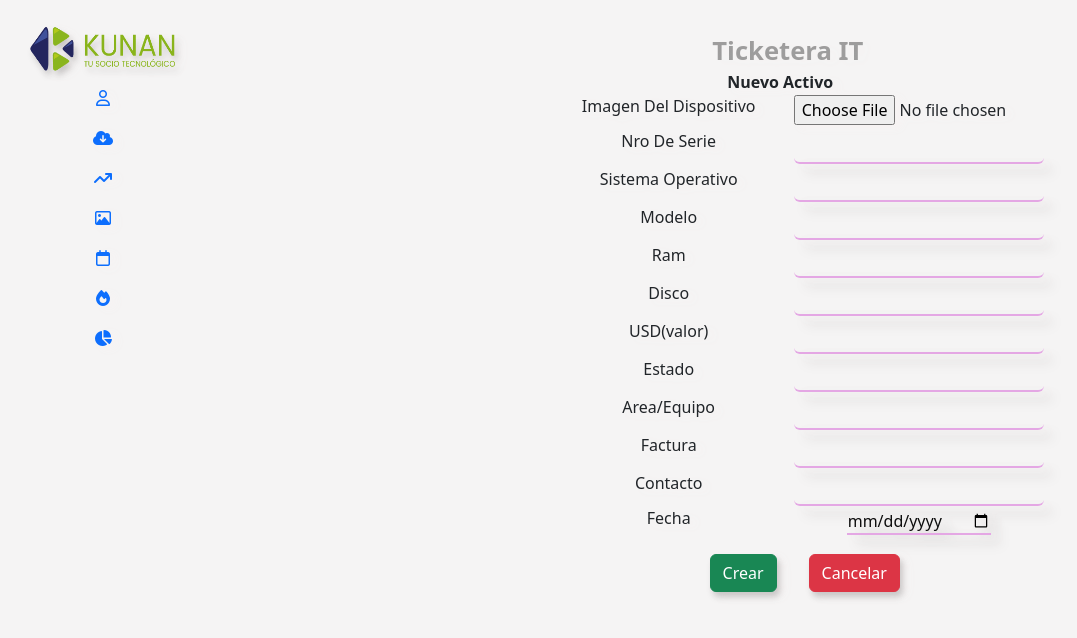
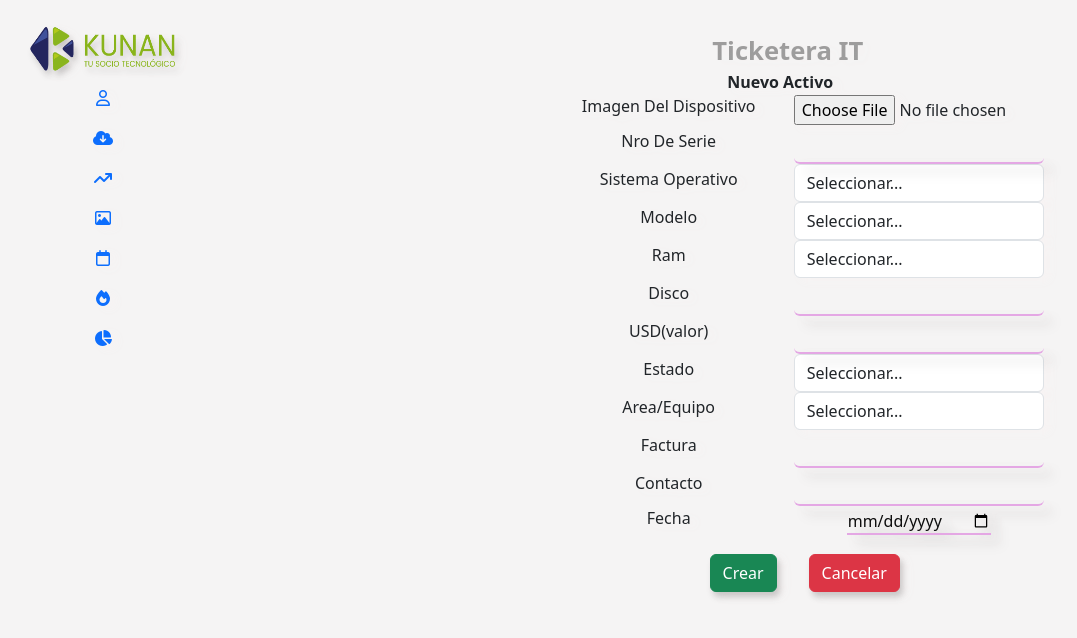
Before and after one commit to JuanPSuarez/KUNAN_IPET57_Ticketera, a React (Vite) app: page /create_activos in a window 1280 px wide. Shown: the top 638 px of the page, without its empty margins (0-1077 px from the left). Built offline with nearby package versions, Linux system fonts and the light colour scheme.

Commit message:
agregando desplegables

```diff
--- a/package.json
+++ b/package.json
@@ -10,6 +10,7 @@
     "preview": "vite preview"
   },
   "dependencies": {
+    "firebase": "^10.3.1",
     "react": "^18.2.0",
     "react-dom": "^18.2.0",
     "react-icons": "^4.11.0",
--- a/src/component/create_activos/create_activos.css
+++ b/src/component/create_activos/create_activos.css
@@ -1,6 +1,8 @@
 body {
     background: rgb(245, 244, 244);
     filter: drop-shadow(6px 3px 4px #f7f3f3);
+    margin: 0%;
+    padding: 0%;
   }
 
 .fondo_activos{
--- a/src/component/create_activos/create_activos.jsx
+++ b/src/component/create_activos/create_activos.jsx
@@ -174,7 +174,7 @@ function Create_activos() {
               </div>
 
               <div className="row-a col-lg-8 d-inline-block mini_w form">
-                <input
+                <select
                   titulo="Sistema Operativo"
                   type="text"
                   className={`form-control ${
@@ -185,7 +185,13 @@ function Create_activos() {
                   value={formData.sistema}
                   onChange={handleChange}
                   style={{ flex: "2" }}
-                />
+                >
+                  <option value="">Seleccionar...</option>
+                  <option value="window">Window</option>
+                  <option value="linux">Linux</option>
+                  <option value="ubuntu">Ubuntu</option>
+                  <option value="otro">Otro</option>
+                </select>
                 {errors.sistema && (
                   <div className="invalid-feedback">{errors.sistema}</div>
                 )}
@@ -204,9 +210,8 @@ function Create_activos() {
               </div>
 
               <div className="row-a col-lg-8 d-inline-block mini_w form">
-                <input
+                <select
                   titulo="Modelo"
-                  type="text"
                   className={`form-control ${
                     errors.modelo ? "is-invalid" : ""
                   }`}
@@ -215,7 +220,36 @@ function Create_activos() {
                   value={formData.modelo}
                   onChange={handleChange}
                   style={{ flex: "2" }}
-                />
+                >
+                  <option value="">Seleccionar...</option>
+                  <option value="intel">11th Gen Intel(R) Core(TM)</option>
+                  <option value="intel">Intel® Core™ i7-10510U CP</option>
+                  <option value="intel">core i7 10th gen</option>
+                  <option value="intel">Core I7 - 8 generación</option>
+                  <option value="intel">intel core i5 7th generation</option>
+                  <option value="intel">Core i5 - 8250U </option>
+                  <option value="amd">AMD Ryzen 5 3450</option>
+                  <option value="ins">Inspiron 14 </option>
+                  <option value="ins">Inspiron 14 i5</option>
+                  <option value="ins">Inspiron 14-3467</option>
+                  <option value="best">BEST T4 - i7</option>
+                  <option value="bes">BES PRO T5 - i5-1155G7 </option>
+                  <option value="bes">BES T4 - Core i5</option>
+                  <option value="bes">BES PRO T4 - i7-1195G7</option>
+                  <option value="bes">bes pro t4 - i7 10510U</option>
+                  <option value="lat">Latitude 5400</option>
+                  <option value="max">Max 1524 - I3 3120</option>
+                  <option value="max">Max 1524</option>
+                  <option value="max">MAX L5 i7</option>
+                  <option value="max">Max L5</option>
+                  <option value="bes">BES 15292</option>
+                  <option value="v">V330-15IKB</option>
+                  <option value="x">81AX</option>
+                  <option value="u">X540U</option>
+                  <option value="dell">Dell Inspiron 3480 - Intel core</option>
+                  <option value="otro">Otro</option>
+
+                </select>
                 {errors.modelo && (
                   <div className="invalid-feedback">{errors.modelo}</div>
                 )}
@@ -234,7 +268,7 @@ function Create_activos() {
               </div>
 
               <div className="row-a col-lg-8 d-inline-block mini_w form">
-                <input
+                <select
                   titulo="Ram"
                   type="text"
                   className={`form-control ${errors.ram ? "is-invalid" : ""}`}
@@ -243,7 +277,16 @@ function Create_activos() {
                   value={formData.ram}
                   onChange={handleChange}
                   style={{ flex: "2" }}
-                />
+                >
+                  <option value="">Seleccionar...</option>
+                  <option value="4GB">4GB</option>
+                  <option value="8GB">8GB</option>
+                  <option value="12GB">12GB</option>
+                  <option value="16GB">16GB</option>
+                  <option value="32GB">32GB</option>
+                  <option value="64GB">64GB</option>
+                  <option value="otro">Otro</option>
+                </select>
                 {errors.ram && (
                   <div className="invalid-feedback">{errors.ram}</div>
                 )}
@@ -318,7 +361,7 @@ function Create_activos() {
               </div>
 
               <div className="row-a col-lg-8 d-inline-block mini_w form">
-                <input
+                <select
                   titulo="Estado"
                   type="text"
                   className={`form-control ${
@@ -329,7 +372,11 @@ function Create_activos() {
                   value={formData.estado}
                   onChange={handleChange}
                   style={{ flex: "2" }}
-                />
+                >
+                  <option value="">Seleccionar...</option>
+                  <option value="nueva">Nueva</option>
+                  <option value="usada">Usada</option>
+                </select>
                 {errors.estado && (
                   <div className="invalid-feedback">{errors.estado}</div>
                 )}
@@ -348,7 +395,7 @@ function Create_activos() {
               </div>
 
               <div className="row-a col-lg-8 d-inline-block mini_w form">
-                <input
+                <select
                   titulo="Area"
                   type="text"
                   className={`form-control ${errors.area ? "is-invalid" : ""}`}
@@ -357,7 +404,37 @@ function Create_activos() {
                   value={formData.area}
                   onChange={handleChange}
                   style={{ flex: "2" }}
-                />
+                >
+                  <option value="">Seleccionar...</option>
+                  <option value="naranjax">Naranja X - Desarrollo</option>
+                  <option value="silmag">SILMAG - PowerBI</option>
+                  <option value="crmd">CRM - Desarrolador</option>
+                  <option value="crmt">CRM - TL</option>
+                  <option value="crma">CRM - Analista Funcional</option>
+                  <option value="wudb">Western Union - DBA</option>
+                  <option value="wub">Western Union - BPM </option>
+                  <option value="wus">Western Union - Sysadmin</option>
+                  <option value="wum">Western Union - Middleware</option>
+                  <option value="wud">Western Union - Desarrollador </option>
+                  <option value="staffa">STAFF - Administración</option>
+                  <option value="staffc">STAFF - Comercial</option>
+                  <option value="staffcc">STAFF - Comunicaciones</option>
+                  <option value="staffr">STAFF - RRHH </option>
+                  <option value="merlind">Merlin - Desarrollador</option>
+                  <option value="merlint">Merlin - TL </option>
+                  <option value="neural">Neural Actions</option>
+                  <option value="rc">Registro Civil</option>
+                  <option value="rca">Registro Civil - Analista Funcional</option>
+                  <option value="rcc">Registro Civil - Coordinador </option>
+                  <option value="rd">Rentas - Desarrollador </option>
+                  <option value="tr">Tester - Rentas</option>
+                  <option value="rd">Remoto - DBA</option>
+                  <option value="gd">Gobierno - DBA </option>
+                  <option value="otro">Otro</option>
+
+
+
+                </select>
                 {errors.area && (
                   <div className="invalid-feedback">{errors.area}</div>
                 )}
```
Also changed, not shown: 1 other file (tests, documents, lock files or other folders).
